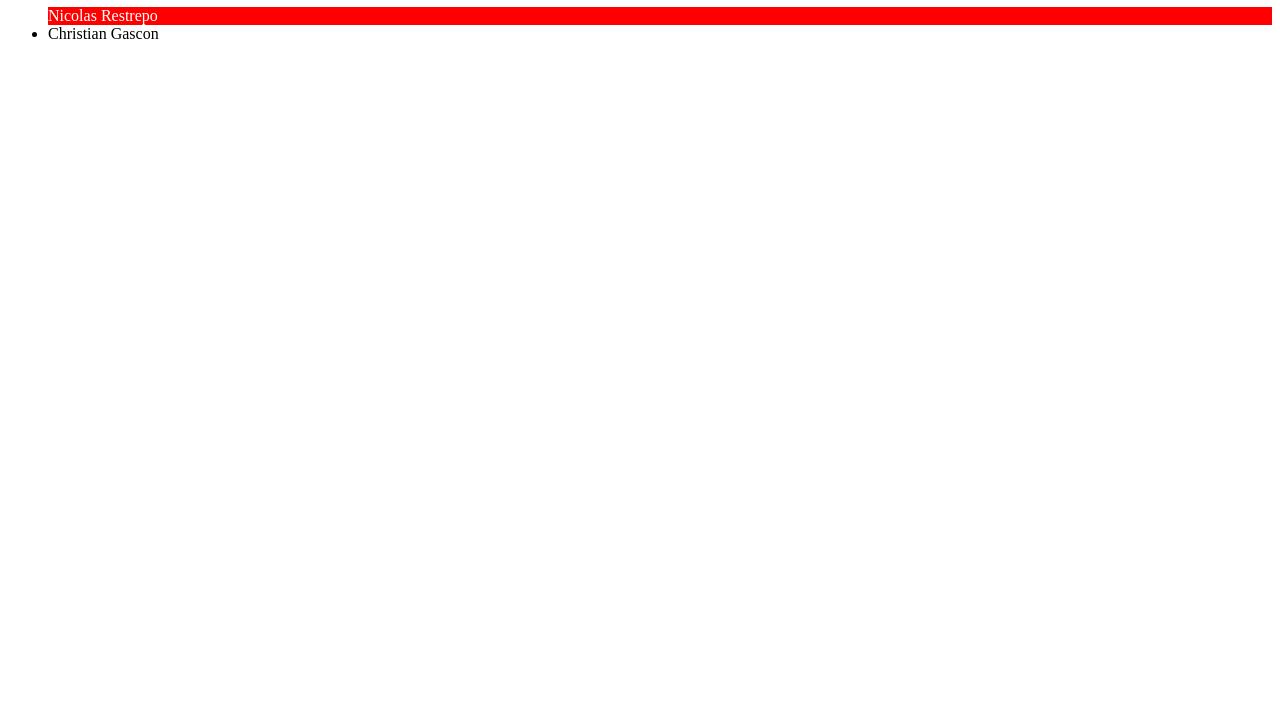
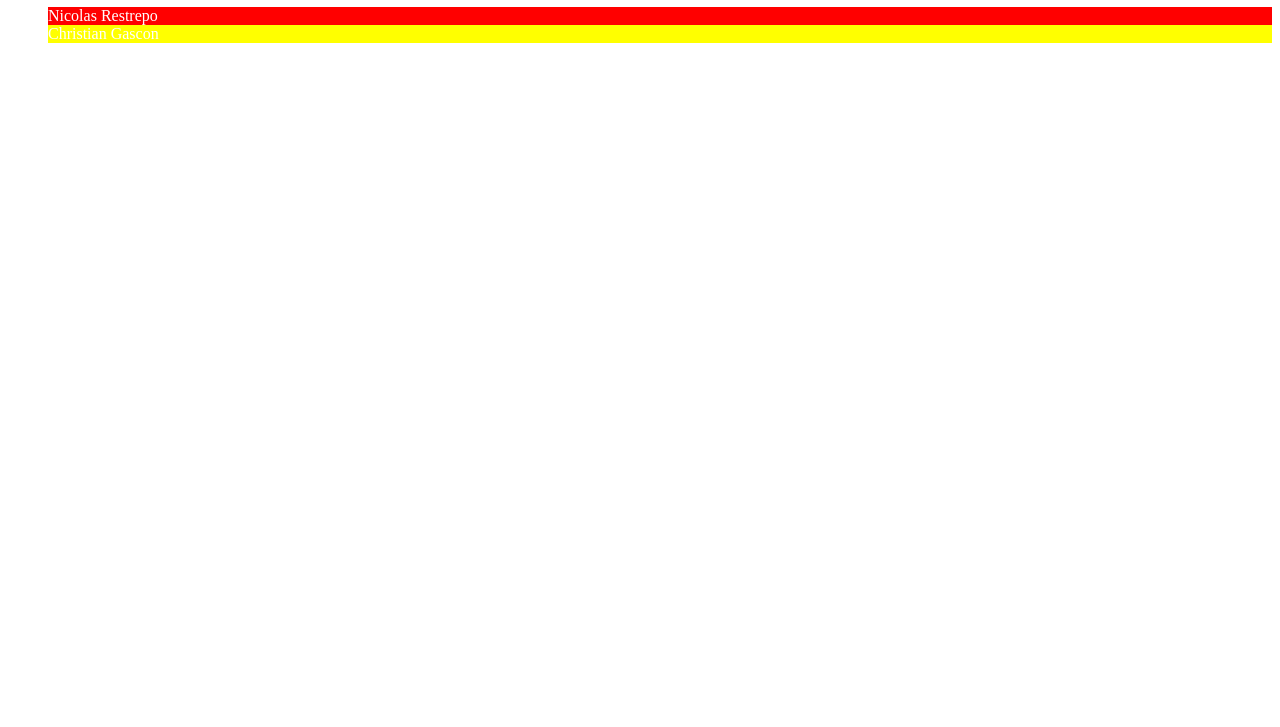
Before and after one commit to nicolasrestrepo/prueba-acamica, a plain HTML site: page index.html in a window 1280 px wide. Shown: the part 73-800 px from the top of the page. Drawn offline with Linux system fonts and the light colour scheme.

Commit message:
fix styles

```diff
--- a/index.css
+++ b/index.css
@@ -2,3 +2,7 @@
     background-color: red;
     color: white;
 }
+.christian{
+    background-color: yellow;
+    color: white;
+}
```
